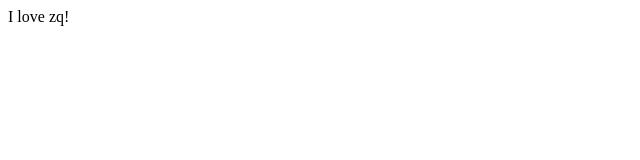
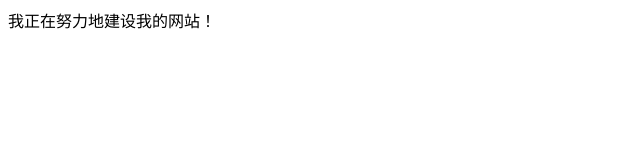
Before and after one commit to zhuqiaoying/zhuqiaoying.github.io, a plain HTML site: page index.html in a window 1280 px wide. Shown: the whole page, without its empty margins (0-640 px from the left). Drawn offline with Linux system fonts and the light colour scheme.

Commit message:
Update index.html

```diff
--- a/index.html
+++ b/index.html
@@ -1 +1 @@
-<p>I love zq!</p>
+<p>我正在努力地建设我的网站！</p>
```
